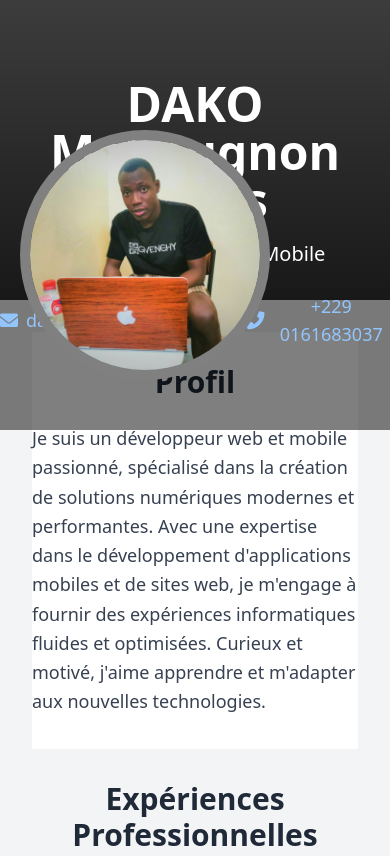
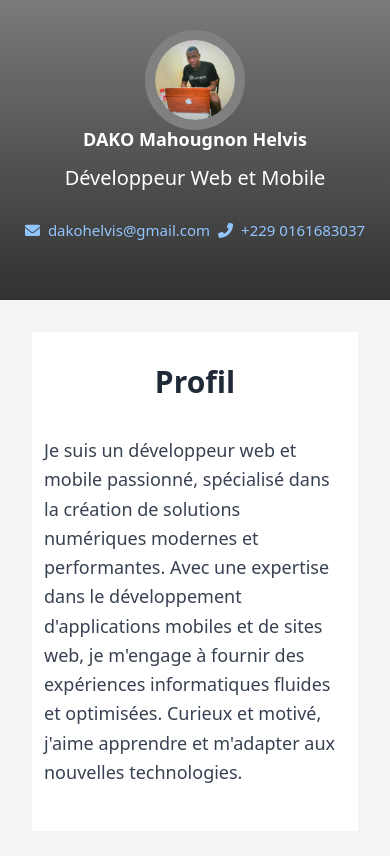
Before and after one commit to Helvis-Ibis/mon-Portfolio-, a plain HTML site: page index.html in a window 390 px wide. Shown: the top 856 px of the page. Drawn offline with nearby package versions, Linux system fonts and the light colour scheme.

Commit message:
Update index.html

```diff
--- a/index.html
+++ b/index.html
@@ -13,13 +13,14 @@
             text-align: center;
             margin-top: 50px;
             position: absolute;
-            top: 0px;
+            top: 0%;
             left: 5%;
         }
 
         .profile-image {
             width: 250px; /* Taille de l'image */
             height: 250px;
+            position: relative;
             border-radius: 50%; /* Pour faire un cercle */
             border: 10px solid gray; /* Bordure verte */
             object-fit: cover; /* Maintient la forme de l'image sans la déformer */
@@ -54,11 +55,39 @@
             background-color: rgba(0, 0, 0, 0.8); /* Change la couleur de fond pour un effet visuel dynamique */
         }
 
-        @media screen and (max-width : 820px) {
+        @media screen and (max-width : 1200px) {
                 .hero-background {
 
             background-size: contain;
         }
+           .profile-container {
+            width: 100%;
+            left: 0%;
+            text-align: center;
+            position: relative;
+            margin-top: -50px;
+            text-align: center;
+            display: flex;
+            justify-content: center;
+
+        }
+         .profile-image {
+            width: 100px; /* Taille de l'image */
+            height: 100px;
+
+        }
+        .name{
+            font-size: 18px !important;
+        }
+        .infos{
+            font-size: 15px !important;
+            display: flex;
+            flex-wrap: wrap;
+        }
+        .bar {
+            display: none;
+        }
+
         }
     </style>
 </head>
@@ -66,28 +95,30 @@
 
     <!-- Header -->
   <header class="hero-background text-white text-center py-20 bg-cover bg-center">
-        <div style="height: 51%;" class="overlay  absolute inset-0 bg-black opacity-50"></div>
-    <div class="relative z-10">
-        <div class="profile-container">
+    <div class="profile-container">
            <img src="./me.jpg" alt="Votre Avatar" class="profile-image">
 
         </div>
 
-        <h1 class="text-5xl font-extrabold text-shadow-lg mb-4">DAKO Mahougnon Helvis</h1>
+    <div class="all_info relative z-10">
+
+        <h1 class="name text-5xl font-extrabold text-shadow-lg mb-4">DAKO Mahougnon Helvis</h1>
         <p class="text-xl font-medium mb-6">Développeur Web et Mobile</p>
-<p class="text-lg flex items-center justify-center space-x-2">
+<div class="infos text-lg flex items-center justify-center space-x-2">
     <!-- Icône email -->
-    <a href="mailto:dakohelvis@gmail.com" class="text-blue-300 hover:text-blue-500 transition-colors duration-300 flex items-center space-x-2">
+    <div>
+        <a href="mailto:dakohelvis@gmail.com" class="text-blue-300 hover:text-blue-500 transition-colors duration-300 flex items-center space-x-2">
         <i class="fas fa-envelope"></i>
         <span>dakohelvis@gmail.com</span>
     </a>
-    <span class="text-blue-300">|</span>
+</div>
+    <span class="bar text-blue-300">|</span>
     <!-- Icône téléphone -->
-    <span class="text-blue-300 flex items-center space-x-2">
+    <div class="text-blue-300 flex items-center space-x-2">
         <i class="fas fa-phone-alt"></i>
         <span>+229 0161683037</span>
-    </span>
-</p>
+    </div>
+</div>
 
 
 
@@ -102,7 +133,7 @@
       <section class="bg-white py-8">
     <h2 class="text-3xl font-semibold text-center text-gray-800 mb-6">Profil</h2>
     <div class="max-w-4xl mx-auto text-lg text-gray-700 leading-relaxed">
-        <p>
+        <p class="p-3">
             Je suis un développeur web et mobile passionné, spécialisé dans la création de solutions numériques modernes et performantes.
             Avec une expertise dans le développement d'applications mobiles et de sites web, je m'engage à fournir des expériences informatiques fluides et optimisées.
             Curieux et motivé, j'aime apprendre et m'adapter aux nouvelles technologies.
@@ -155,7 +186,13 @@
                 <p class="font-medium text-gray-800">React JS</p>
             </li>
             <li class="bg-white p-4 rounded-lg shadow-md hover:shadow-xl transition-shadow duration-300">
+                <p class="font-medium text-gray-800">PHP</p>
+            </li>
+               <li class="bg-white p-4 rounded-lg shadow-md hover:shadow-xl transition-shadow duration-300">
                 <p class="font-medium text-gray-800">Laravel</p>
+            </li>
+               <li class="bg-white p-4 rounded-lg shadow-md hover:shadow-xl transition-shadow duration-300">
+                <p class="font-medium text-gray-800">Flutter</p>
             </li>
             <li class="bg-white p-4 rounded-lg shadow-md hover:shadow-xl transition-shadow duration-300">
                 <p class="font-medium text-gray-800">Android Studio</p>
```
